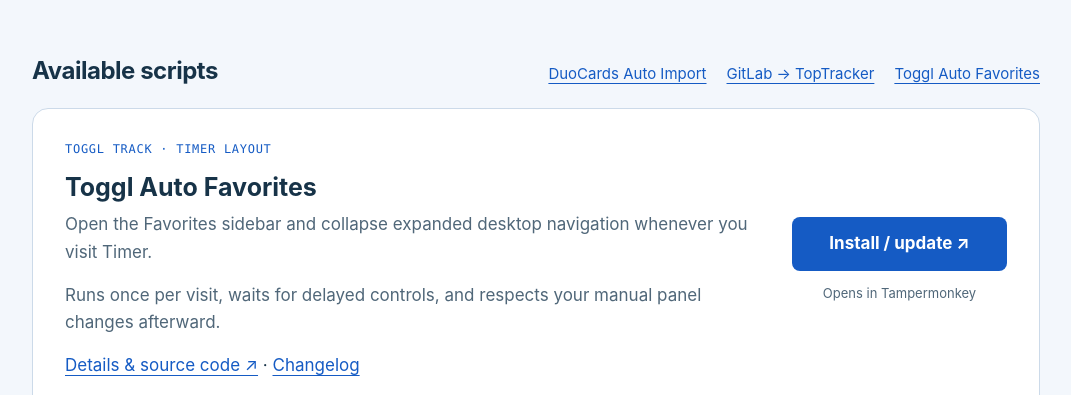
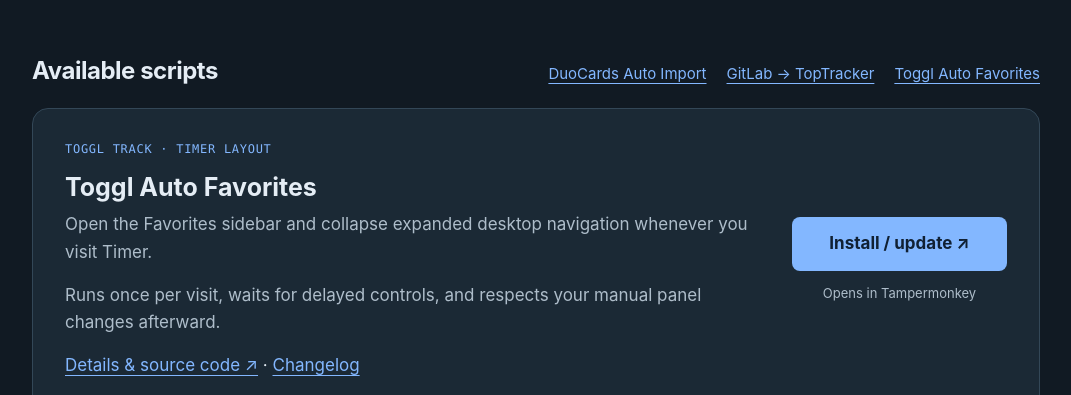
Before and after one commit to ihoru/userscripts, a website: page index.html in a window 1280 px wide. Shown: the part 405-800 px from the top of the page, without its empty margins (104-1175 px from the left). Drawn offline with Linux system fonts and the dark colour scheme.

Commit message:
Adapt catalog theme to system preference

```diff
--- a/index.html
+++ b/index.html
@@ -6,7 +6,7 @@
   <meta name="description" content="Small browser scripts by Igor Polyakov. Install with Tampermonkey to automate repetitive tasks.">
   <title>Userscripts · Igor Polyakov</title>
   <style>
-    :root { color-scheme: light; --ink:#173348; --muted:#506779; --blue:#155bc4; --paper:#f3f7fc; --line:#ccdae9; --white:#fff; }
+    :root { color-scheme: light dark; --ink:#173348; --muted:#506779; --blue:#155bc4; --paper:#f3f7fc; --line:#ccdae9; --white:#fff; }
     * { box-sizing:border-box; }
     body { margin:0; background:var(--paper); color:var(--ink); font:17px/1.6 -apple-system,BlinkMacSystemFont,"Segoe UI",sans-serif; }
     main,footer,header { max-width:1080px; margin:auto; padding:28px 36px; }
@@ -48,6 +48,11 @@
     li p { margin:0; color:var(--muted); font-size:15px; }
     .note { border-left:3px solid var(--blue); padding-left:18px; margin:30px 0 0; color:var(--muted); font-size:15px; }
     footer { display:flex; justify-content:space-between; flex-wrap:wrap; gap:12px; border-top:1px solid var(--line); font-size:14px; color:var(--muted); margin-top:30px; }
+    @media (prefers-color-scheme: dark) {
+      :root { --ink:#e5edf5; --muted:#aebdca; --blue:#83b7ff; --paper:#111a23; --line:#334757; --white:#1b2935; }
+      .install { color:#102033; }
+      .install:hover { background:#a9ccff; }
+    }
     @media(max-width:650px) { main,header,footer { padding:22px; } .hero { padding:30px 0; } .script { grid-template-columns:1fr; padding:24px; gap:14px; } ol { grid-template-columns:1fr; gap:24px; } .action { align-items:flex-start; text-align:left; } }
   </style>
 </head>
```
